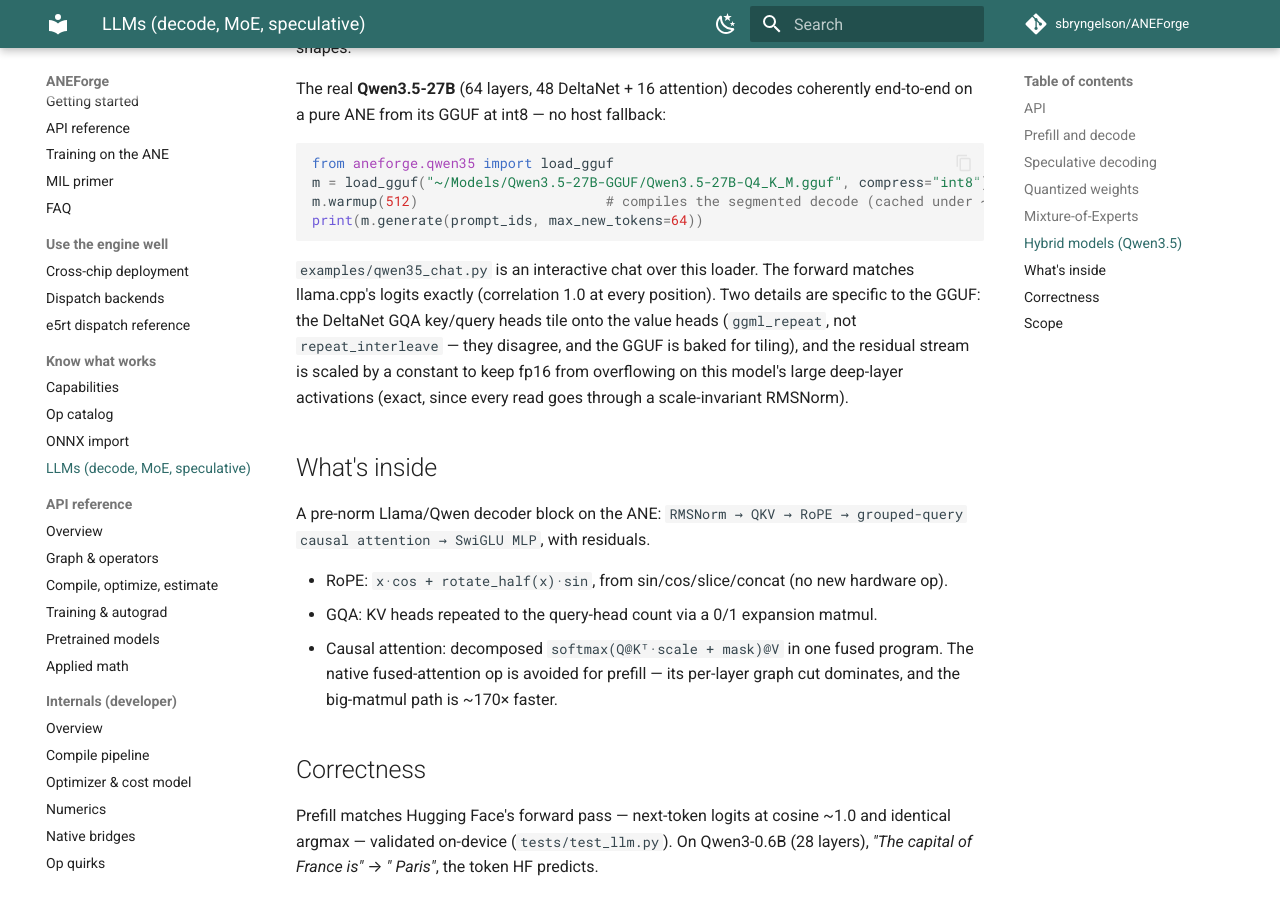
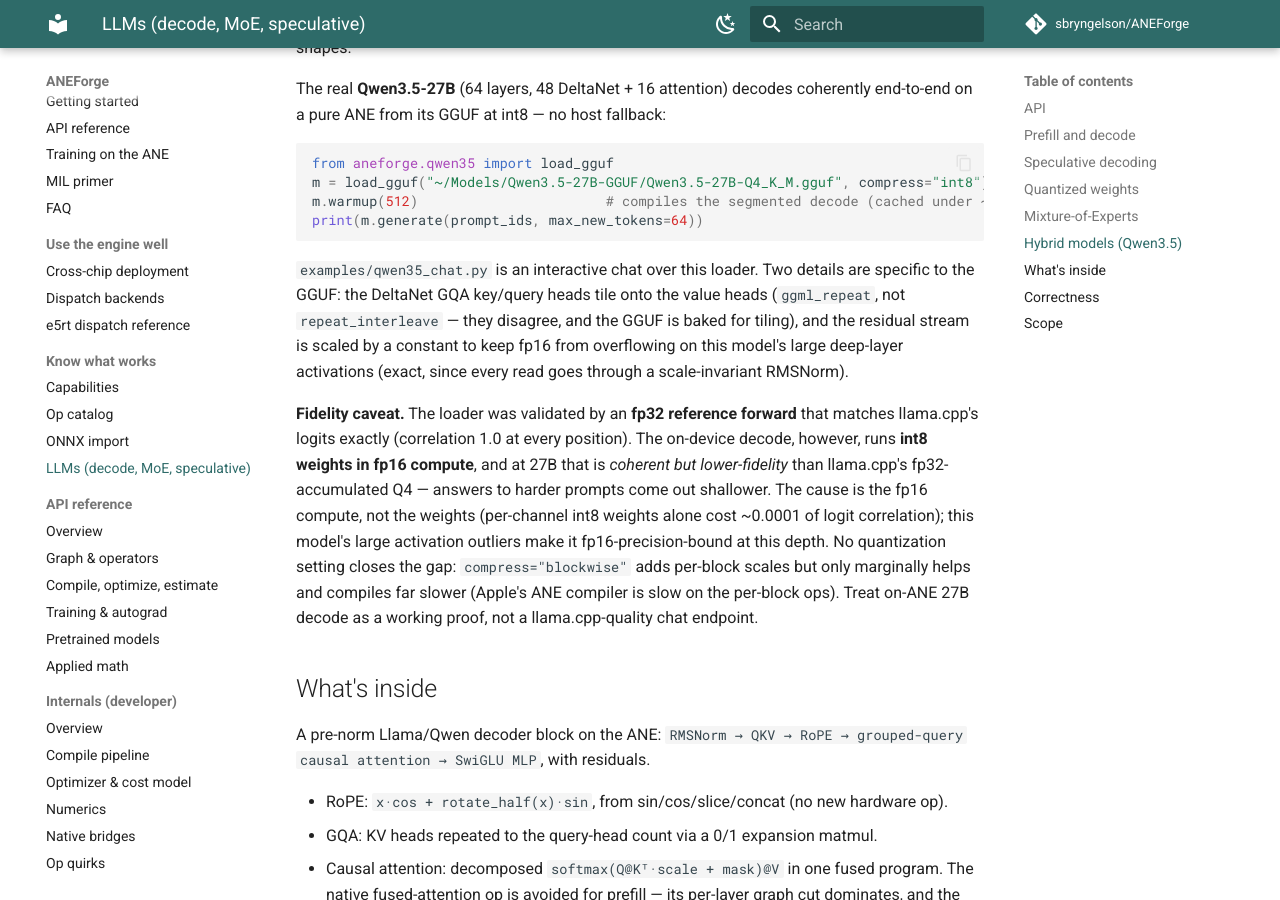
Before and after one commit to sbryngelson/ANEForge, an MkDocs documentation site: the page built from docs/llm.md, in a window 1280 px wide and 900 px high, scrolled down 2872 px. Built offline with MkDocs 1.6.1 and Material for MkDocs 9.7.7, drawn with Linux system fonts in a browser that asks for light colours; comment, search, counter and statistics services are not loaded.

Commit message:
docs(qwen35): honest fidelity caveat for on-ANE 27B decode
The fp32 reference forward matches llama.cpp 1.0, but the on-device int8+fp16
decode is coherent yet lower-fidelity than llama.cpp's fp32-accumulated Q4 at
this scale (fp16-precision-bound on this outlier-heavy 27B; not a quant knob).
README table updated from 'matches llama.cpp (1.0)' to reflect this.

````diff
--- a/docs/llm.md
+++ b/docs/llm.md
@@ -116,11 +116,20 @@
 print(m.generate(prompt_ids, max_new_tokens=64))
 ```
 
-`examples/qwen35_chat.py` is an interactive chat over this loader. The forward matches llama.cpp's logits
-exactly (correlation 1.0 at every position). Two details are specific to the GGUF: the DeltaNet GQA
-key/query heads tile onto the value heads (`ggml_repeat`, not `repeat_interleave` — they disagree, and the
-GGUF is baked for tiling), and the residual stream is scaled by a constant to keep fp16 from overflowing on
-this model's large deep-layer activations (exact, since every read goes through a scale-invariant RMSNorm).
+`examples/qwen35_chat.py` is an interactive chat over this loader. Two details are specific to the GGUF:
+the DeltaNet GQA key/query heads tile onto the value heads (`ggml_repeat`, not `repeat_interleave` — they
+disagree, and the GGUF is baked for tiling), and the residual stream is scaled by a constant to keep fp16
+from overflowing on this model's large deep-layer activations (exact, since every read goes through a
+scale-invariant RMSNorm).
+
+**Fidelity caveat.** The loader was validated by an **fp32 reference forward** that matches llama.cpp's
+logits exactly (correlation 1.0 at every position). The on-device decode, however, runs **int8 weights in
+fp16 compute**, and at 27B that is *coherent but lower-fidelity* than llama.cpp's fp32-accumulated Q4 —
+answers to harder prompts come out shallower. The cause is the fp16 compute, not the weights (per-channel
+int8 weights alone cost ~0.0001 of logit correlation); this model's large activation outliers make it
+fp16-precision-bound at this depth. No quantization setting closes the gap: `compress="blockwise"` adds
+per-block scales but only marginally helps and compiles far slower (Apple's ANE compiler is slow on the
+per-block ops). Treat on-ANE 27B decode as a working proof, not a llama.cpp-quality chat endpoint.
 
 ## What's inside
 
````
Also changed, not shown: README.md (+1 -1 lines).
